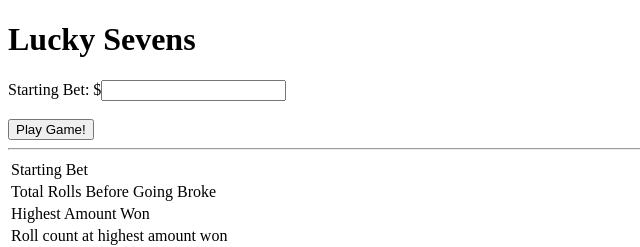
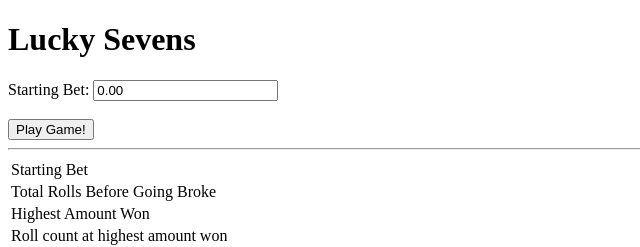
Before and after one commit to emmastout01/LuckySevens, a plain HTML site: page index.html in a window 1280 px wide. Shown: the full height of the page, 0-640 px from the left. Drawn offline with Linux system fonts and the light colour scheme.

Commit message:
added default input value

```diff
--- a/index.html
+++ b/index.html
@@ -11,7 +11,7 @@
     <form name="luckySevens" onsubmit="return playGame()" onreset="resetForm();" class="form-inline">
         <div>
             <label for="startingBet">Starting Bet:</label>
-            $<input type="number" id="startingBet">
+            <input type="number" id="startingBet" value="0.00">
         </div>
         <br>
         <button type="submit" id="submitButton" class="btn btn-default">Play Game!</button>
```
